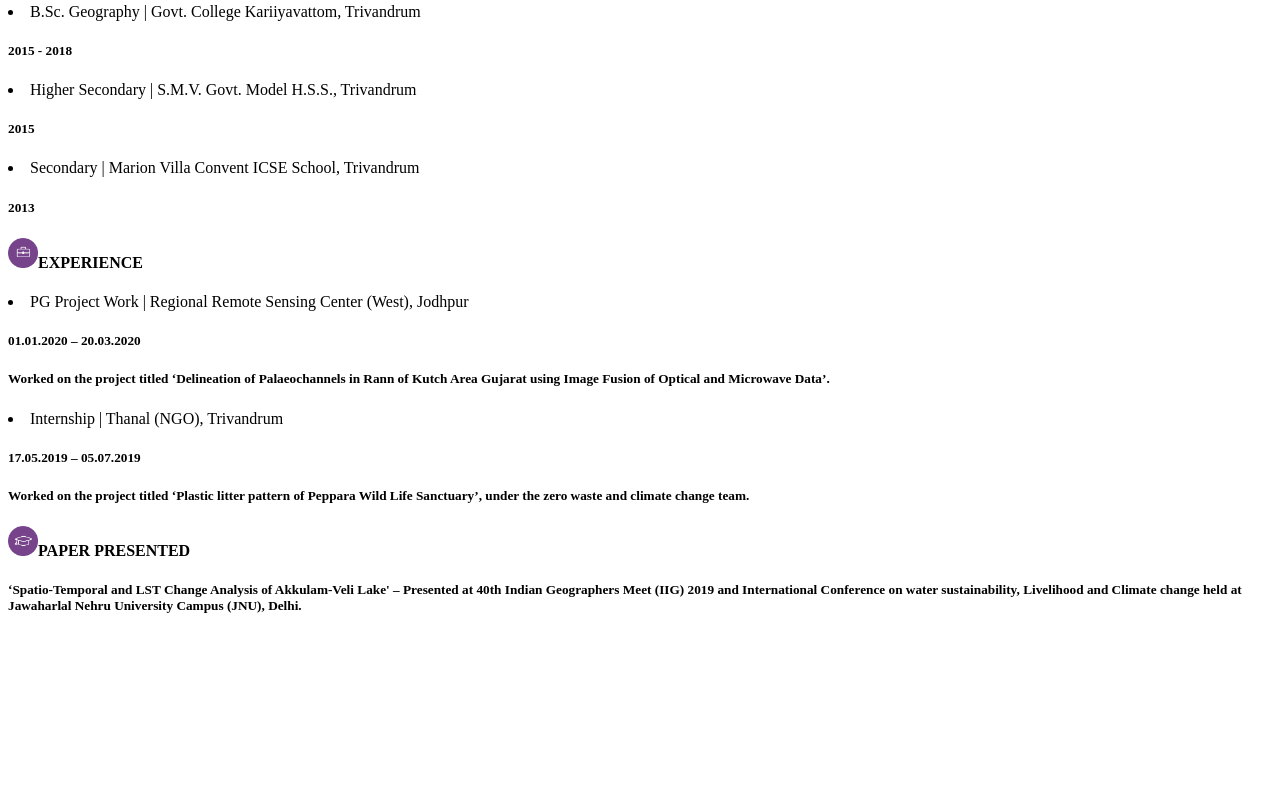
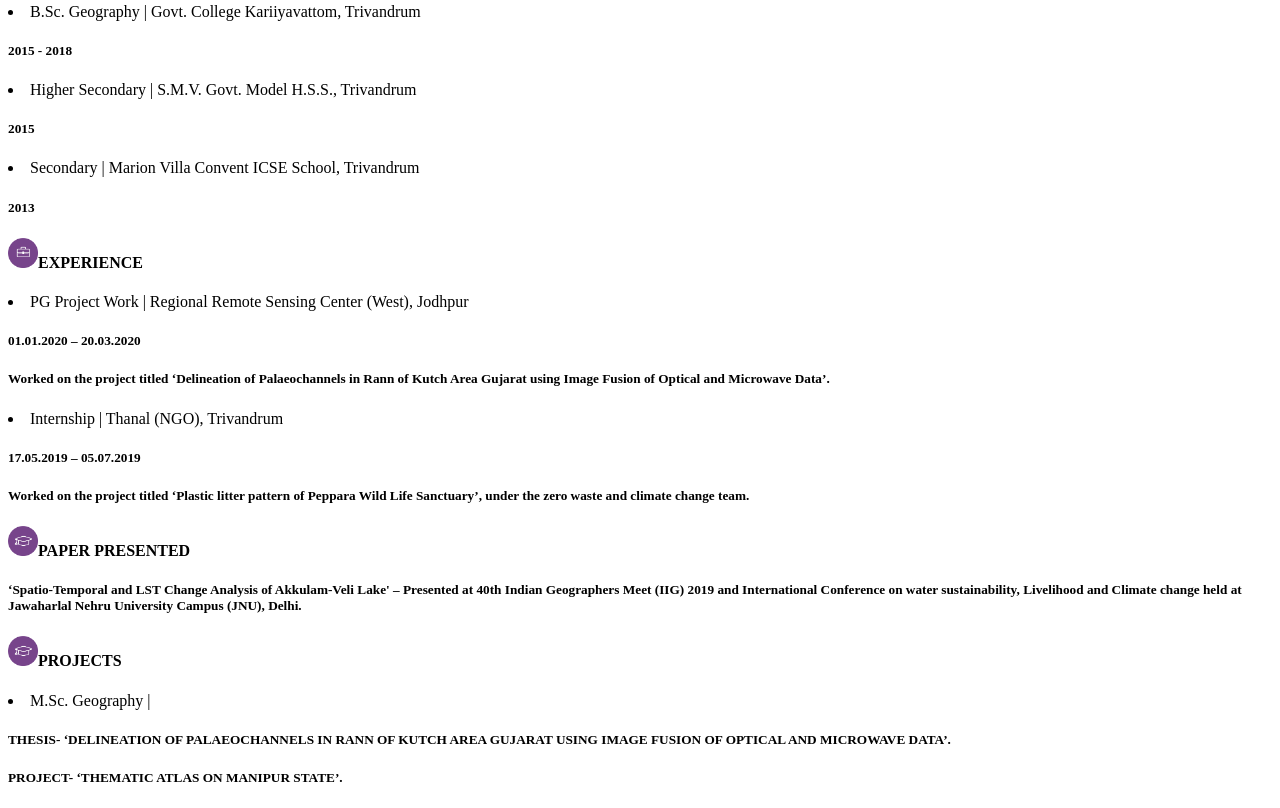
Before and after one commit to vvisakh/vvisakh.github.io, a plain HTML site: page index.html in a window 1280 px wide. Shown: the part 581-1389 px from the top of the page. Before the commit the page ends 1217 px from the top, so only its background shows below. Drawn offline with Linux system fonts and the light colour scheme.

Commit message:
checking

```diff
--- a/index.html
+++ b/index.html
@@ -36,7 +36,11 @@
       <h5>‘Spatio-Temporal and LST Change Analysis of Akkulam-Veli Lake' – Presented at 40th Indian
         Geographers Meet (IIG) 2019 and International Conference on water sustainability, Livelihood and
         Climate change held at Jawaharlal Nehru University Campus (JNU), Delhi.</h5>
-
+        <h4><img src="/photos/education.png" alt="icon" style="width: 30px;height: 30px;">PROJECTS</h4>
+        <li>M.Sc. Geography |</li>
+              <h5>THESIS- ‘DELINEATION OF PALAEOCHANNELS IN RANN OF KUTCH AREA GUJARAT USING IMAGE
+                FUSION OF OPTICAL AND MICROWAVE DATA’.</h5>
+                <h5>PROJECT- ‘THEMATIC ATLAS ON MANIPUR STATE’. </h5>
 
 
 
```
